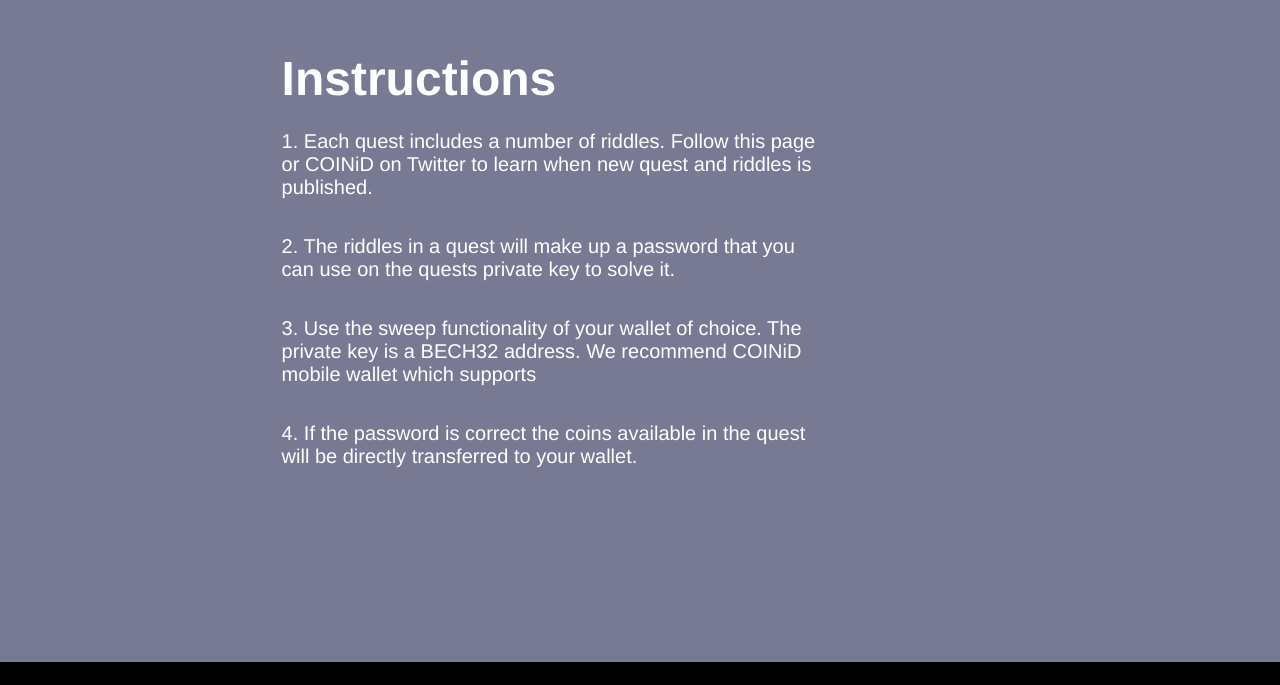
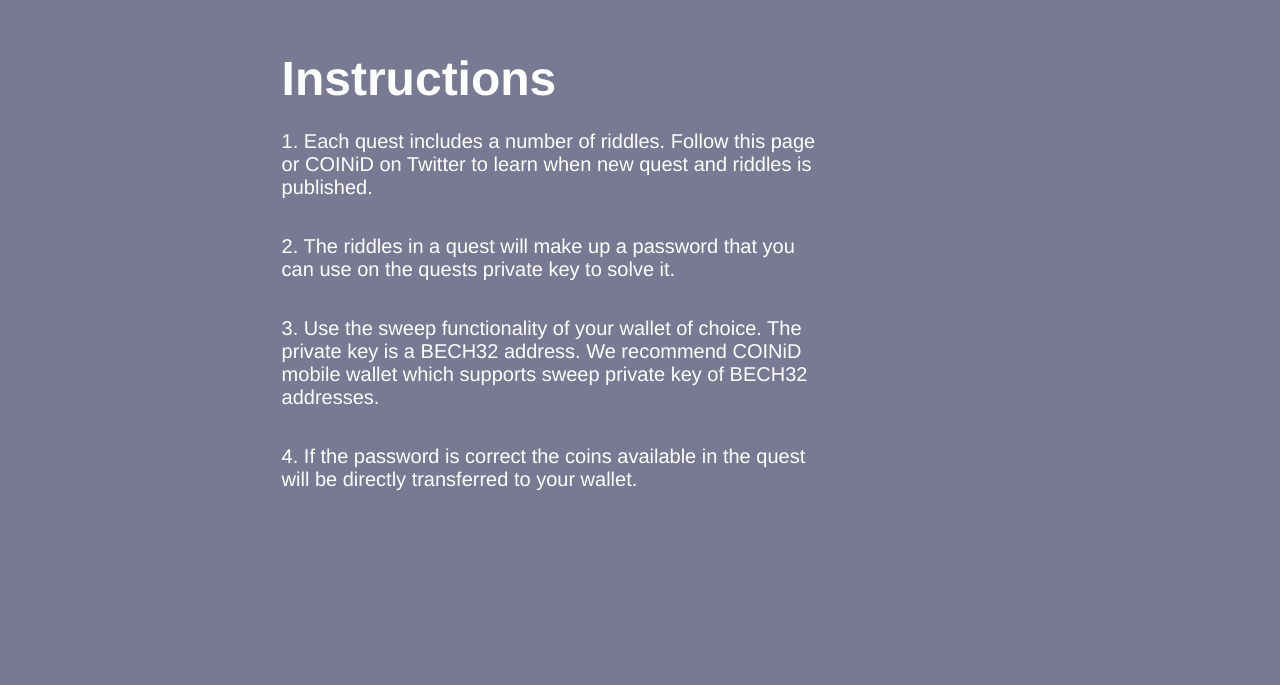
Before and after one commit to COINiD/coinquest, a React (Create React App) app: page / in a window 1280 px wide. Shown: the part 1028-1713 px from the top of the page. Before the commit the page ends 1690 px from the top, so only its background shows below. Built offline with nearby package versions, Linux system fonts and the light colour scheme; no server answers; a web font is replaced by a local one.

Commit message:
Update copy

```diff
--- a/src/components/footer.js
+++ b/src/components/footer.js
@@ -15,6 +15,7 @@ const Footer = () => (
       <p className="footer__copy">
         3. Use the sweep functionality of your wallet of choice. The private key
         is a BECH32 address. We recommend COINiD mobile wallet which supports
+        sweep private key of BECH32 addresses.
       </p>
       <p className="footer__copy">
         4. If the password is correct the coins available in the quest will be
```
